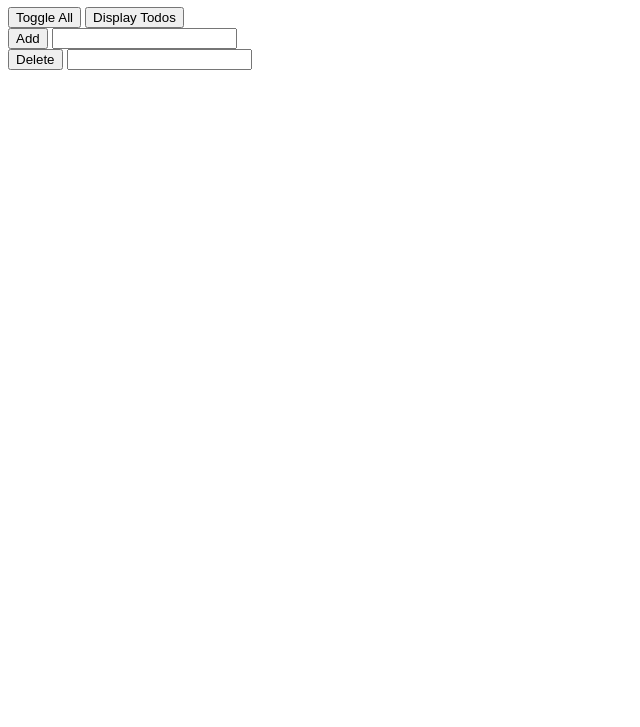
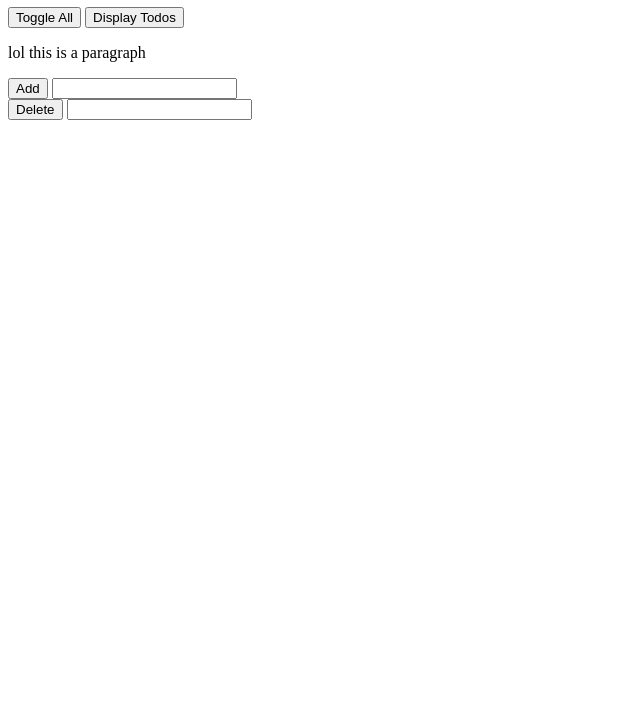
Before and after one commit to colmmcsharry/LyricsGame, a plain HTML site: page index.html in a window 1280 px wide. Shown: the part 73-800 px from the top of the page, without its empty margins (0-640 px from the left). Drawn offline with Linux system fonts and the light colour scheme.

Commit message:
added a paragraph on Mac

```diff
--- a/index.html
+++ b/index.html
@@ -12,7 +12,7 @@
     <button onclick = "handlers.toggleAll()">Toggle All</button>
     <button onclick = "handlers.displayTodos()">Display Todos</button>
 </div>
-
+<p>lol this is a paragraph</p>
 <div>
     <button onclick ="handlers.addTodos()">Add</button>
     <input id = "addToDoTextInput" type = "text"
```
